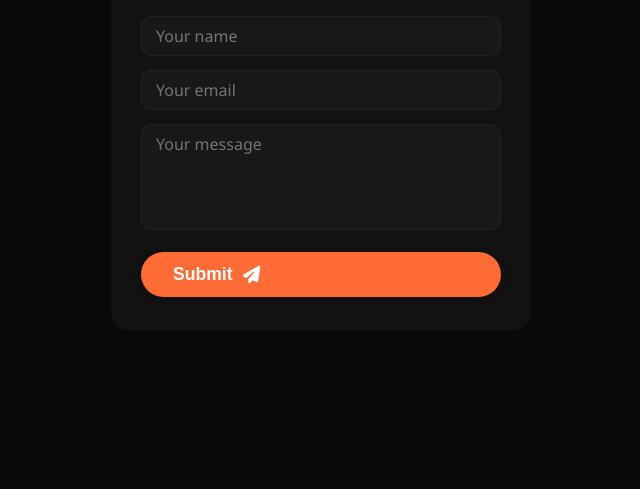
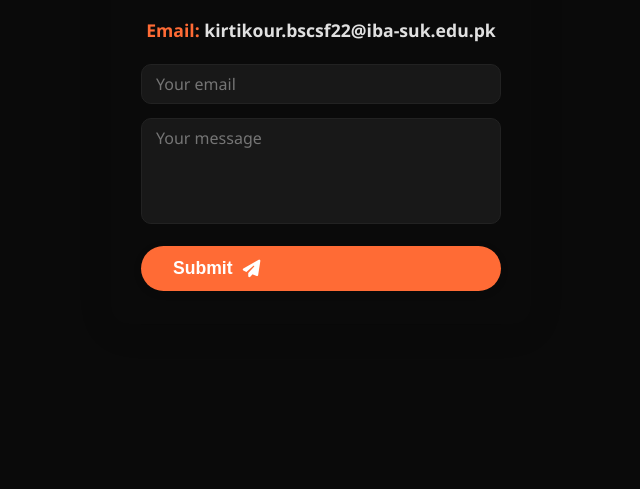
Before and after one commit to kirtikour/portfolio, a plain HTML site: page index.html in a window 1280 px wide. Shown: the part 6699-7188 px from the top of the page, without its empty margins (319-959 px from the left). Drawn offline with nearby package versions, Linux system fonts and the light colour scheme.

Commit message:
Update index.html

```diff
--- a/index.html
+++ b/index.html
@@ -1336,7 +1336,7 @@
 
       /* Contact Section */
       .contact-card {
-        background: rgba(20, 20, 20, 0.95);
+        background: transparent;
         border-radius: 18px;
         box-shadow: 0 4px 32px rgba(0,0,0,0.18);
         max-width: 420px;
@@ -2974,7 +2974,9 @@
             <a href="kirtikourkatariaCv.pdf" class="contact-icon-btn" download title="Download CV"><i class="fas fa-file-download"></i></a>
           </div>
           <form class="contact-form-modern" data-aos="fade-up" data-aos-delay="500">
-            <input type="text" name="name" placeholder="Your name" required />
+            <div style="font-size:1.1rem;font-weight:600;margin-bottom:6px;">
+              <span style="color:#ff6b35;">Email:</span> kirtikour.bscsf22@iba-suk.edu.pk
+            </div>
             <input type="email" name="email" placeholder="Your email" required />
             <textarea name="message" placeholder="Your message" rows="4" required></textarea>
             <button type="submit" class="contact-submit-btn">Submit <i class="fas fa-paper-plane"></i></button>
```
